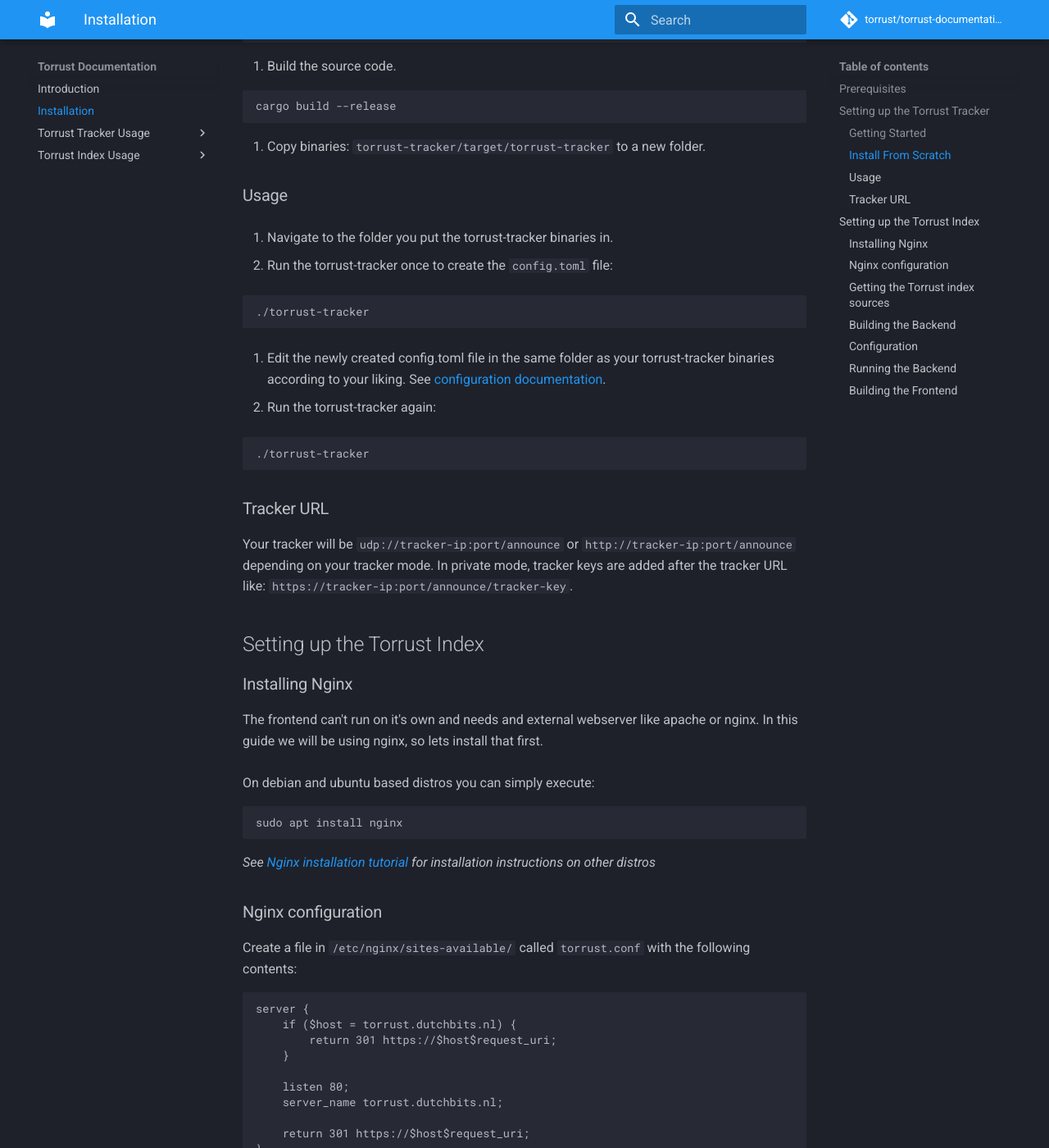
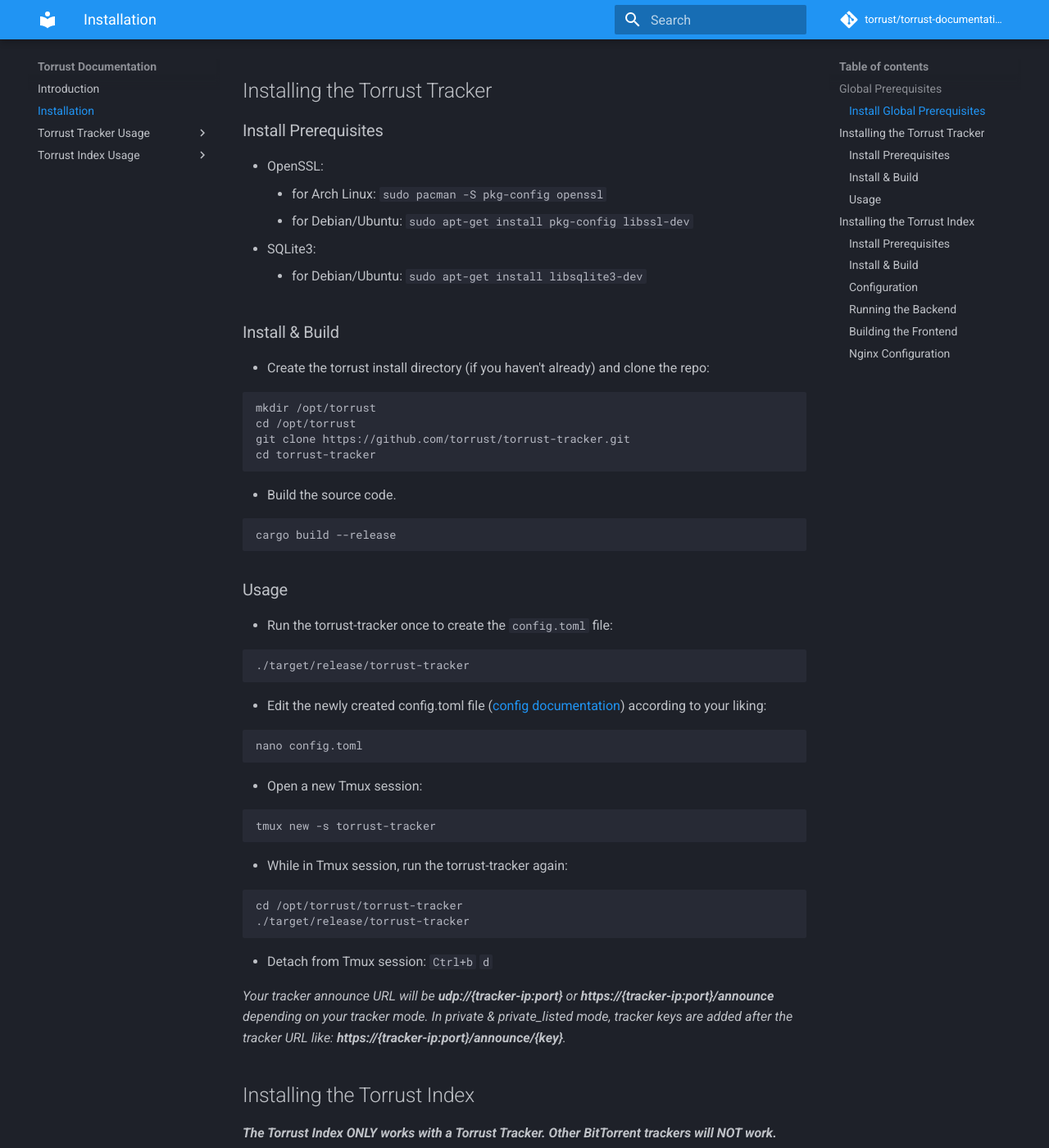
Before and after one commit to torrust/torrust-documentation, an MkDocs documentation site: the page built from docs/installation.md, in a window 1280 px wide and 1400 px high, scrolled down 977 px. Shown: the whole window at 82% size. Built offline with MkDocs 1.6.1 and Material for MkDocs 9.7.7, drawn with Linux system fonts in a browser that asks for light colours; comment, search, counter and statistics services are not loaded; some of the changed text lies outside the part shown.

Commit message:
extended the installation docs

````diff
--- a/docs/installation.md
+++ b/docs/installation.md
@@ -1,24 +1,44 @@
 # Installation
-__NOTE: The Torrust tracker works independently, but if you want to host the torrent index, you need to connect to a Torrust tracker.__
-
-This guide walks you through how to install Torrust on a Linux system. Make sure you have the prerequisites installed, before going to the next steps.
+This guide walks you through how to install Torrust on a Linux system. Make sure you have the prerequisites installed before going to the next steps.
 > We'll be installing Torrust in `/opt/torrust`, change the paths in the steps according to your own install location.
 
-> Also replace `torrust.dutchbits.nl` with the domain you want to host your Torrust instance on.
+> Also replace `YOUR_DOMAIN` with the domain you want to host your Torrust instance on.
 
-## Prerequisites
+## Global Prerequisites
 - [Git](https://git-scm.com) - Version Control
-- [Rust](https://www.rust-lang.org/) - Compiler toolchain & Package Manager (cargo)
-- [Node.js](https://nodejs.org/en/) - A JavaScript runtime
-- [NPM](https://www.npmjs.com/) - Package manager for Node/JavaScript
+- [cURL](https://curl.se/) - command line tool and library
+  for transferring data with URLs
+- [Rust/Cargo](https://www.rust-lang.org/) - Compiler toolchain & Package Manager (cargo)
+- [Tmux](https://linuxize.com/post/getting-started-with-tmux/) - With Tmux you can easily switch between multiple programs in one terminal, detach them and reattach them to a different terminal
 
 
-## Setting up the Torrust Tracker
-### Getting Started
-You can get the latest binaries from [releases](https://github.com/torrust/torrust-tracker/releases) or follow the install from scratch instructions below.
+### Install Global Prerequisites
+* Git: ```sudo apt-get install git```
+* cURL: ```sudo apt-get install curl```
+* Rust/Cargo:
+    1. ```curl https://sh.rustup.rs -sSf | sh```
+    2. ```1``` Proceed with installation (default)
+    3. ```source $HOME/.cargo/env```
+* Build-tools:
+    * for Arch Linux: ```sudo pacman -S base-devel```
+    * for Debian/Ubuntu: ```sudo apt install build-essential```
+* Tmux:
+    * for Debian/Ubuntu: ```sudo apt install tmux```
 
-### Install From Scratch
-1. Create the torrust install directory (if you haven't already) and clone the repo:
+
+## Installing the Torrust Tracker
+[//]: # (### Getting Started)
+[//]: # (You can get the latest binaries from [releases]&#40;https://github.com/torrust/torrust-tracker/releases&#41; or follow the install from scratch instructions below.)
+
+### Install Prerequisites
+* OpenSSL:
+    * for Arch Linux: ```sudo pacman -S pkg-config openssl```
+    * for Debian/Ubuntu: ```sudo apt-get install pkg-config libssl-dev```
+* SQLite3:
+    * for Debian/Ubuntu: ```sudo apt-get install libsqlite3-dev```
+
+### Install & Build
+* Create the torrust install directory (if you haven't already) and clone the repo:
 ```bash
 mkdir /opt/torrust
 cd /opt/torrust
@@ -26,107 +46,74 @@
 cd torrust-tracker
 ```
 
-2. Build the source code.
+* Build the source code.
 ```bash
 cargo build --release
 ```
 
-3. Copy binaries: `torrust-tracker/target/torrust-tracker` to a new folder.
+### Usage
+* Run the torrust-tracker once to create the `config.toml` file:
+```bash
+./target/release/torrust-tracker
+```
 
-### Usage
-1. Navigate to the folder you put the torrust-tracker binaries in.
+* Edit the newly created config.toml file ([config documentation](https://torrust.com/torrust-tracker/config/)) according to your liking:
+```bash
+nano config.toml
+```
+
+* Open a new Tmux session:
+```bash
+tmux new -s torrust-tracker
+```
+
+* While in Tmux session, run the torrust-tracker again:
+```bash
+cd /opt/torrust/torrust-tracker
+./target/release/torrust-tracker
+```
+
+* Detach from Tmux session: `Ctrl+b` `d`
+
+_Your tracker announce URL will be **udp://{tracker-ip:port}** or **https://{tracker-ip:port}/announce** depending on your tracker mode.
+In private & private_listed mode, tracker keys are added after the tracker URL like: **https://{tracker-ip:port}/announce/{key}**._
 
 
-2. Run the torrust-tracker once to create the `config.toml` file:
+## Installing the Torrust Index
+**_The Torrust Index ONLY works with a Torrust Tracker. Other BitTorrent trackers will NOT work._**
+
+### Install Prerequisites
+The frontend can't run on its own and needs and external webserver like Apache or Nginx.
+In this guide we will be using Nginx.
+
+* Node (version >= 12.0.0)
+    * for Debian/Ubuntu:
 ```bash
-./torrust-tracker
+curl -fsSL https://deb.nodesource.com/setup_12.x | bash -
+apt-get install -y nodejs
 ```
+* NPM
+    * for Debian/Ubuntu: ```sudo apt-get install npm```
+* Nginx:
+    * for Debian/Ubuntu: ```sudo apt install nginx```
+    * for other distros: see [Nginx installation tutorial](https://www.nginx.com/resources/wiki/start/topics/tutorials/install/)
 
 
-3. Edit the newly created config.toml file in the same folder as your torrust-tracker binaries according to your liking. See [configuration documentation](https://torrust.com/torrust-tracker/config/).
-
-
-4. Run the torrust-tracker again:
-```bash
-./torrust-tracker
-```
-
-### Tracker URL
-Your tracker will be `udp://tracker-ip:port/announce` or `http://tracker-ip:port/announce` depending on your tracker mode.
-In private mode, tracker keys are added after the tracker URL like: `https://tracker-ip:port/announce/tracker-key`.
-
-
-## Setting up the Torrust Index
-### Installing Nginx
-The frontend can't run on it's own and needs and external webserver like apache or nginx.
-In this guide we will be using nginx, so lets install that first.
-<br><br>
-On debian and ubuntu based distros you can simply execute:
-```bash
-sudo apt install nginx
-```
-_See [Nginx installation tutorial](https://www.nginx.com/resources/wiki/start/topics/tutorials/install/) for installation instructions on other distros_
-
-### Nginx configuration
-Create a file in `/etc/nginx/sites-available/` called `torrust.conf` with the following contents:
-```nginx
-server {
-    if ($host = torrust.dutchbits.nl) {
-        return 301 https://$host$request_uri;
-    }
-
-    listen 80;
-    server_name torrust.dutchbits.nl;
-
-    return 301 https://$host$request_uri;
-}
-
-server {
-    listen 443 ssl;
-    server_name torrust.dutchbits.nl;
-    ssl_certificate /etc/letsencrypt/live/torrust.dutchbits.nl/fullchain.pem;
-    ssl_certificate_key /etc/letsencrypt/live/torrust.dutchbits.nl/privkey.pem;
-    include /etc/letsencrypt/options-ssl-nginx.conf; # managed by Certbot
-    ssl_dhparam /etc/letsencrypt/ssl-dhparams.pem; # managed by Certbot
-
-    root /opt/torrust/torrust/frontend/dist/;
-
-    location / {
-        try_files $uri $uri/ /index.html;
-    }
-
-    location /api/ {
-        proxy_pass http://localhost:3000/;
-    }
-}
-```
-Enable the configuration by making a symlink to the config in the `sites-enabled` directory.
-```bash
-ln -s /etc/nginx/sites-available/torrust.conf /etc/nginx/sites-enabled/
-```
-
-After this you can test the validity of the config by executing `nginx -t`,
-if the config is valid you can safely reload Nginx to make the new configuration active.
-```bash
-systemctl reload nginx
-```
-
-### Getting the Torrust index sources
-Create the torrust install directory (if you haven't already) and clone the repo:
+### Install & Build
+* Create the torrust install directory (if you haven't already) and clone the repo:
 ```bash
 mkdir /opt/torrust
 cd /opt/torrust
 git clone https://github.com/torrust/torrust.git
 ```
 
-### Building the Backend
-First change to the backend directory and create a file called: '.env':
+* Change to the backend directory and create a file called: `.env`:
 ```bash
-cd /opt/torrust/torrust/backend
+cd torrust/backend
 echo "DATABASE_URL=sqlite://data.db?mode=rwc" > .env
 ```
 
-Then we have to create the SQLite database and run the migrations. Install the `sqlx-cli` and setup the database.
+* Then we have to create the SQLite database and run the migrations. Install the `sqlx-cli` and setup the database.
 ```bash
 cargo install sqlx-cli
 sqlx db setup
@@ -138,13 +125,13 @@
 ```
 
 ### Configuration
-Run the backend once to generate the config.toml file:
+* Run the backend once to generate the config.toml file:
 ```bash
 cd /opt/torrust/torrust/backend
 ./target/release/torrust
 ```
 
-Then edit the `config.toml` and change at least the following keys:
+* Then edit the `config.toml` and change at least the following keys:
 
 ```bash
 nano config.toml
@@ -152,9 +139,9 @@
 
 `[tracker]`
 
-- `url`: Set to a connection string for the tracker. Eg: `udp://torrust.com:6969/announce/`.
+- `url`: Set to a connection string for the tracker. Eg: `udp://YOUR_DOMAIN:6969/announce/`.
 - `api_url`: Set to tracker api URL. Default: `http://localhost:1212`.
-- `token`: Set this to the randomly generated key for the `torrust_api` when setting up the tracker.
+- `token`: Set this to an access token from the Torrust Tracker config.toml.
 
 `[net]`
 
@@ -162,30 +149,70 @@
 
 `[auth]`
 
-- `secret_key`: Set to a __LONG__ randomly generated string.
+- `secret_key`: Set to a __SECURE__ randomly generated string.
 
 ### Running the Backend
 With the changes to the configuration the backend should be completely ready to be run.
 Just like the tracker it should be run in a screen / tmux session or as a systemd service.
 
 ```bash
-tmux # open a new tmux session
+tmux new -s torrust-index
 cd /opt/torrust/torrust/backend
 ./target/release/torrust
 ```
 > Press `CTRL+B D` to exit the tmux session without killing it.
 
 ### Building the Frontend
-Next up is building the frontend. Start with creating a file called '.env':
+* Start with creating a file called '.env' (**Make sure to change YOUR_DOMAIN**):
 ```bash
 cd /opt/torrust/torrust/frontend
-echo "VITE_API_BASE_URL=YOUR_BACKEND_URL EG:https://torrust.dutchbits.nl/api" > .env
+echo "VITE_API_BASE_URL=https://YOUR_DOMAIN/api" > .env
 ```
 
-Build the frontend:
+* Build the frontend:
 ```bash
 npm i
 npm run build
 ```
-After this command successfully completed a built version of the frontend is in the `dist` folder.
-These files are served by Nginx as specified by the `root` directive in the created config.
+After this command successfully completed, a built version of the frontend is in the `dist` folder.
+These files will be served by Nginx in the next steps.
+
+### Nginx Configuration
+* Create a file in `/etc/nginx/sites-available/` called `torrust.conf` with the following contents (**Make sure to change YOUR_DOMAIN**):
+```nginx
+server {
+    if ($host = YOUR_DOMAIN) {
+        return 301 https://$host$request_uri;
+    }
+    listen 80;
+    server_name YOUR_DOMAIN;
+    return 301 https://$host$request_uri;
+}
+
+server {
+    listen 443 ssl;
+    server_name YOUR_DOMAIN;
+    ssl_certificate CERT_PATH;
+    ssl_certificate_key CERT_KEY_PATH;
+
+    root /opt/torrust/torrust/frontend/dist/;
+    location / {
+        try_files $uri $uri/ /index.html;
+    }
+
+    location /api/ {
+        proxy_pass https://YOUR_DOMAIN:3000/;
+    }
+}
+```
+
+* Enable the configuration by making a symlink to the config in the `sites-enabled` directory.
+```bash
+ln -s /etc/nginx/sites-available/torrust.conf /etc/nginx/sites-enabled/
+```
+
+* After this you can test the validity of the config by executing `nginx -t`,
+if the config is valid you can safely reload Nginx to make the new configuration active.
+```bash
+sudo service nginx restart
+```
````
Also changed, not shown: docs/index.md (+1 -1 lines).
